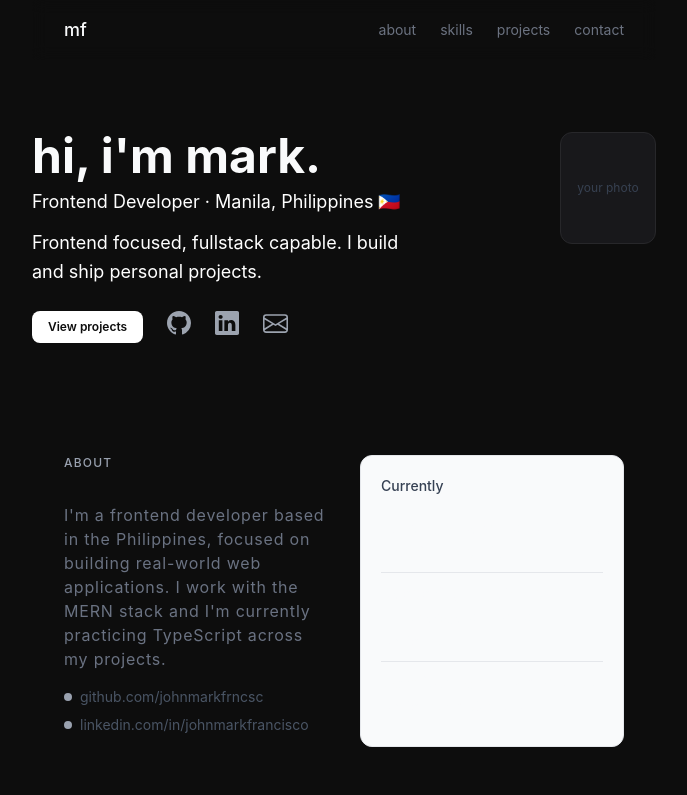
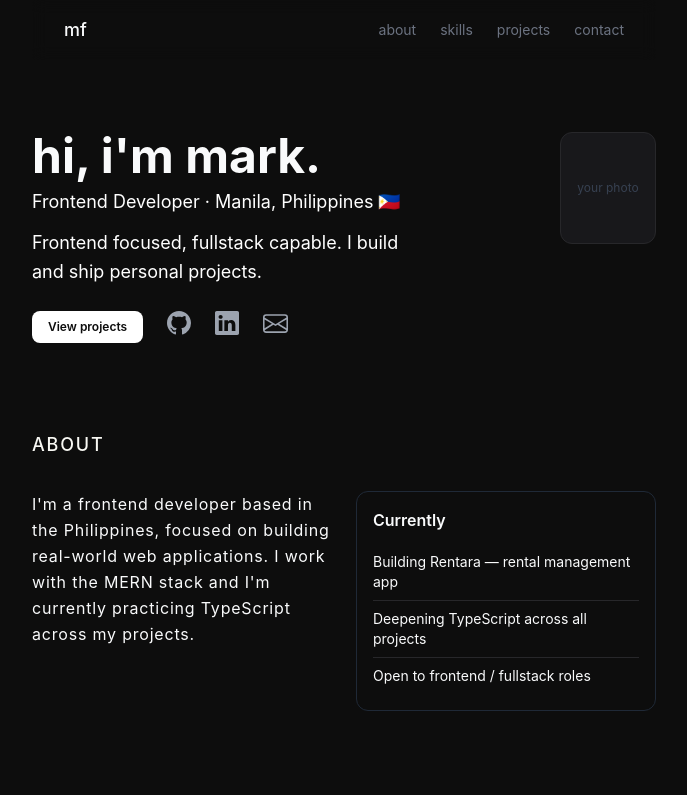
Before and after one commit to johnmarkfrncsc/frncsc-portfolio, a React (Vite) app: page / in a window 1280 px wide. Shown: the top 795 px of the page, without its empty margins (296-983 px from the left). Built offline with nearby package versions, Linux system fonts and the light colour scheme.

Commit message:
feat: refactor About section for improved layout and styling consistency

```diff
--- a/src/components/sections/About.tsx
+++ b/src/components/sections/About.tsx
@@ -1,62 +1,37 @@
-type linkItem = {
-  name: string;
-  url: string;
-};
-
 const About = () => {
-  const links: linkItem[] = [
-    {
-      name: "github.com/johnmarkfrncsc",
-      url: "https://github.com/johnmarkfrncsc",
-    },
-    {
-      name: "linkedin.com/in/johnmarkfrancisco",
-      url: "https://www.linkedin.com/in/johnmarkfrancisco/",
-    },
-  ];
-
   return (
-    <section id="about" className="px-8 py-16 flex flex-col md:flex-row gap-8">
-      {/* left section */}
-      <div className="flex-1">
-        <h3 className="text-xs font-medium uppercase tracking-widest text-gray-400 mb-8">
+    <section id="about" className="py-10">
+      <h3 className="text-lg font-medium uppercase tracking-widest text-[#F8F8F3] mb-8">
         About
       </h3>
-        <p className="tracking-wider text-gray-500">
-          I'm a frontend developer based in the Philippines, focused on building
-          real-world web applications. I work with the MERN stack and I'm
-          currently practicing TypeScript across my projects.
+      <div className="flex gap-6">
+        {/* left — bio + links */}
+        <div className="flex-1">
+          <p className="text-md text-[#f9fafb] leading-relaxed tracking-wider mb-4">
+            I'm a frontend developer based in the Philippines, focused on
+            building real-world web applications. I work with the MERN stack and
+            I'm currently practicing TypeScript across my projects.
           </p>
-        <div className="flex flex-col gap-2 mt-4">
-          {links.map((link) => (
-            <a
-              key={link.url}
-              href={link.url}
-              target="_blank"
-              rel="noreferrer"
-              className="flex items-center gap-2 text-sm text-gray-600 hover:text-gray-800 transition-colors"
-            >
-              <span className="inline-block rounded-full bg-gray-400 h-2 w-2" />
-              {link.name}
-            </a>
-          ))}
         </div>
-      </div>
-      {/* right section */}
+
+        {/* right — currently card */}
         <div className="flex-1">
-        <div className="bg-gray-50 border border-gray-200 rounded-xl p-5">
-          <p className="text-sm font-medium text-gray-700 mb-3">Currently</p>
-          <ul className="list-none">
-            <li className="border-b border-gray-200 py-2">
-              Building a personal project to practice TypeScript
+          <div className="bg-[#0d0d0d] border border-[#1F2937] rounded-xl p-4">
+            <p className="text-md font-semibold text-[#f9fafb] mb-3">
+              Currently
+            </p>
+            <ul className="divide-y divide-[#27272a]">
+              <li className="text-sm text-[#f9fafb] py-2">
+                Building Rentara — rental management app
               </li>
-            <li className="border-b border-gray-200 py-2">
-              Deepening TypeScript knowledge across all projects
+              <li className="text-sm text-[#f9fafb] py-2">
+                Deepening TypeScript across all projects
               </li>
-            <li className="py-2">
-              Contributing to open-source projects on GitHub
+              <li className="text-sm text-[#f9fafb] py-2">
+                Open to frontend / fullstack roles
               </li>
             </ul>
+          </div>
         </div>
       </div>
     </section>
```
Lines whose indentation alone changed are shown as unchanged.
